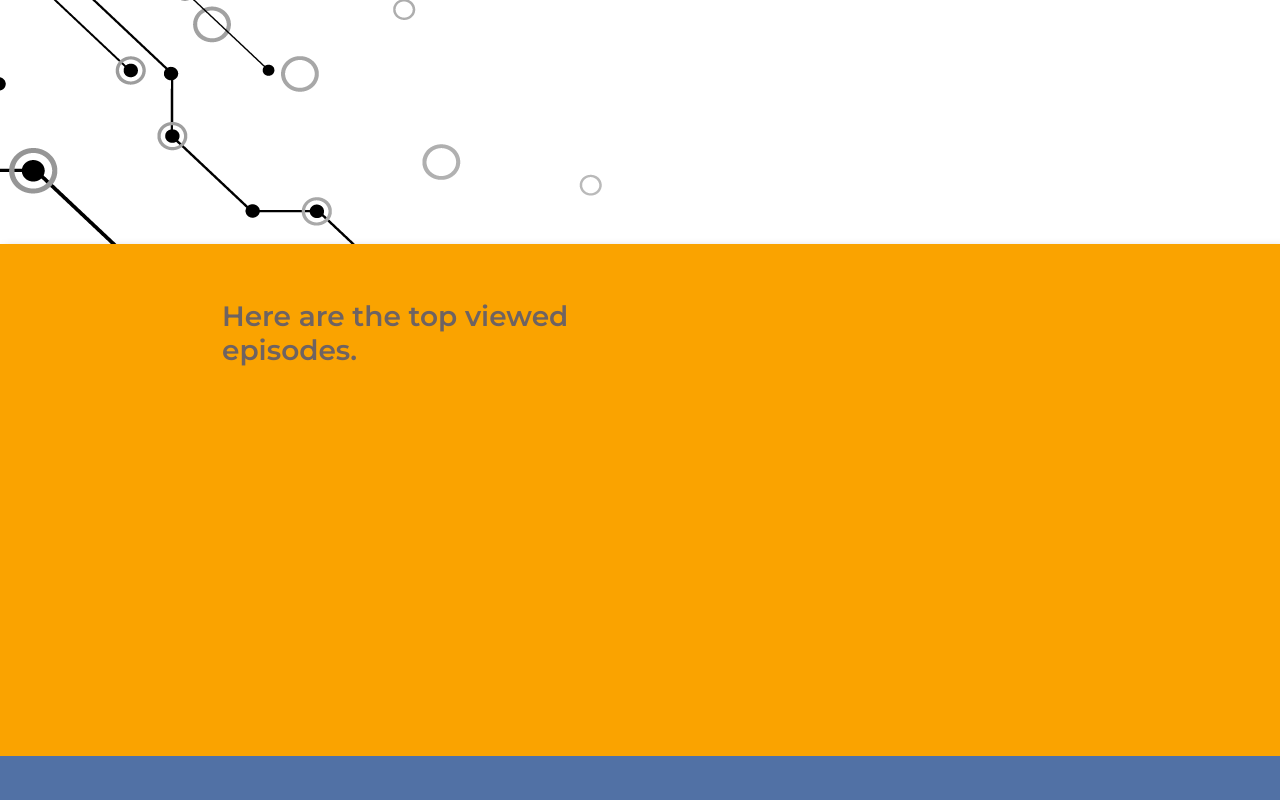
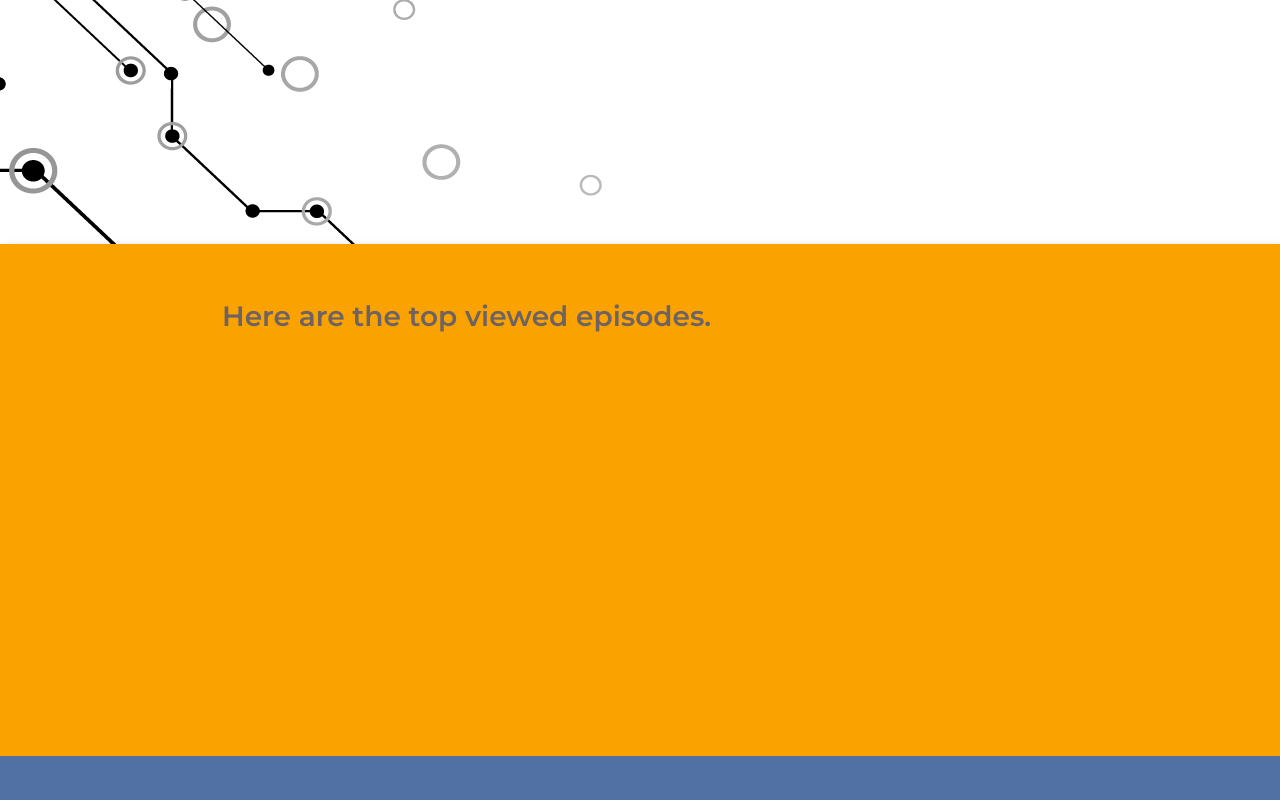
Before and after one commit to edeni4458/deploy_ucbp, a React (Create React App) app: page / in a window 1280 px wide. Shown: the part 804-1604 px from the top of the page. Built offline with nearby package versions, Linux system fonts and the light colour scheme.

Commit message:
title on mainPage yellow slot updated

```diff
--- a/src/components/MainPageParts/mainPage/mainPage.css
+++ b/src/components/MainPageParts/mainPage/mainPage.css
@@ -179,7 +179,7 @@
     margin-top: 2em;
     font-weight: bolder;
     color: #6E6362;
-    width: 16.5em;
+    width: 18.5em;
 }
 
 @media screen and (max-width: 1050px) {
```
